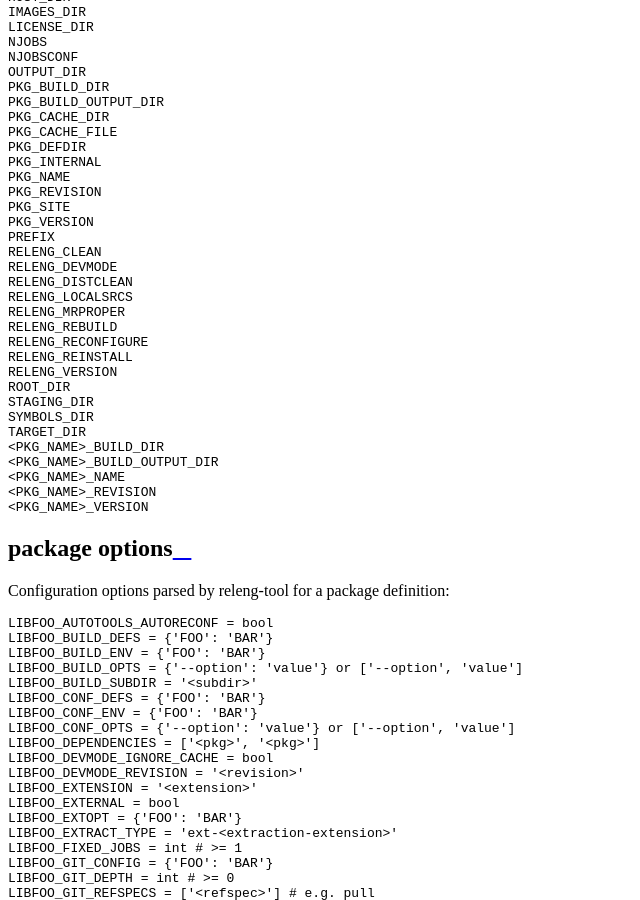
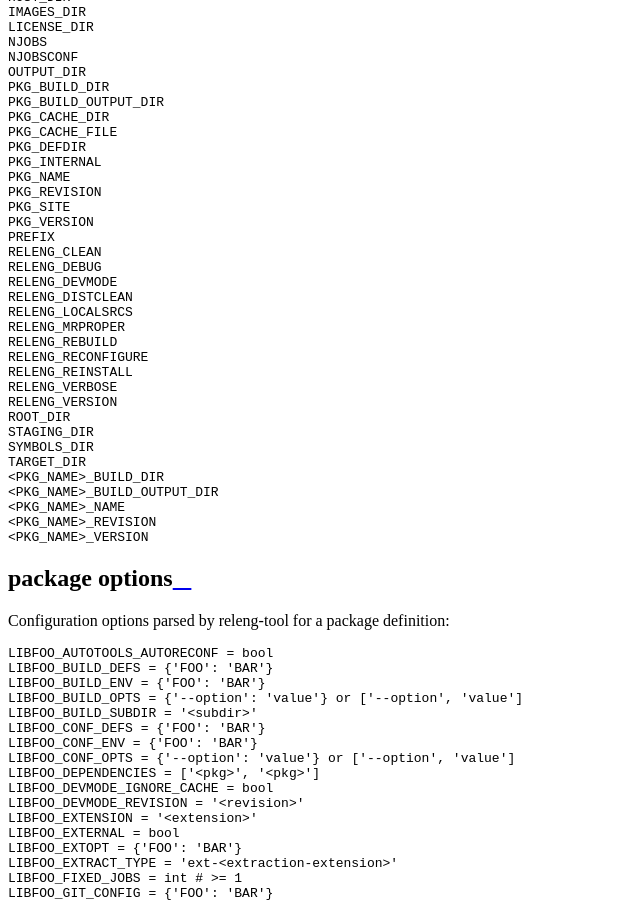
Before and after one commit to releng-tool/releng-tool, a Sphinx documentation site: the page built from Documentation/annex-a.rst, in a window 1280 px wide and 900 px high, scrolled down 1474 px. Shown: the whole window, without its empty margins (0-640 px from the left). Built offline with Sphinx 7.4.7 and the Read the Docs theme 2.0.0, drawn with Linux system fonts in a browser that asks for light colours.

Commit message:
Documentation: document verbose/debug environment flags
Adding documentation for the recently added [1] debugging and verbose
environment flags.

[1]: d40b7da0ba4939e64f89e96eb2a52ae8f5db161b

Signed-off-by: James Knight <james.d.knight@live.com>

```diff
--- a/Documentation/annex-a.rst
+++ b/Documentation/annex-a.rst
@@ -55,6 +55,7 @@ releng-tool (may vary per context):
    PKG_VERSION
    PREFIX
    RELENG_CLEAN
+   RELENG_DEBUG
    RELENG_DEVMODE
    RELENG_DISTCLEAN
    RELENG_LOCALSRCS
@@ -62,6 +63,7 @@ releng-tool (may vary per context):
    RELENG_REBUILD
    RELENG_RECONFIGURE
    RELENG_REINSTALL
+   RELENG_VERBOSE
    RELENG_VERSION
    ROOT_DIR
    STAGING_DIR
```
Also changed, not shown: 1 other file.
